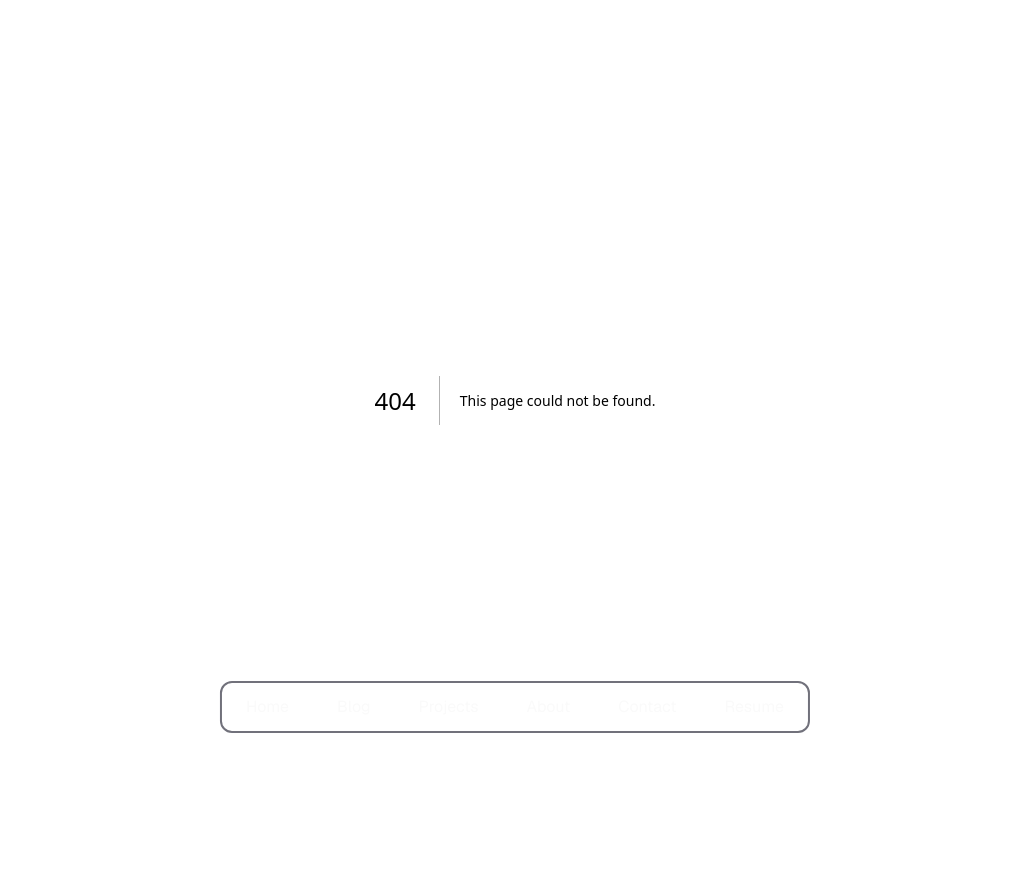
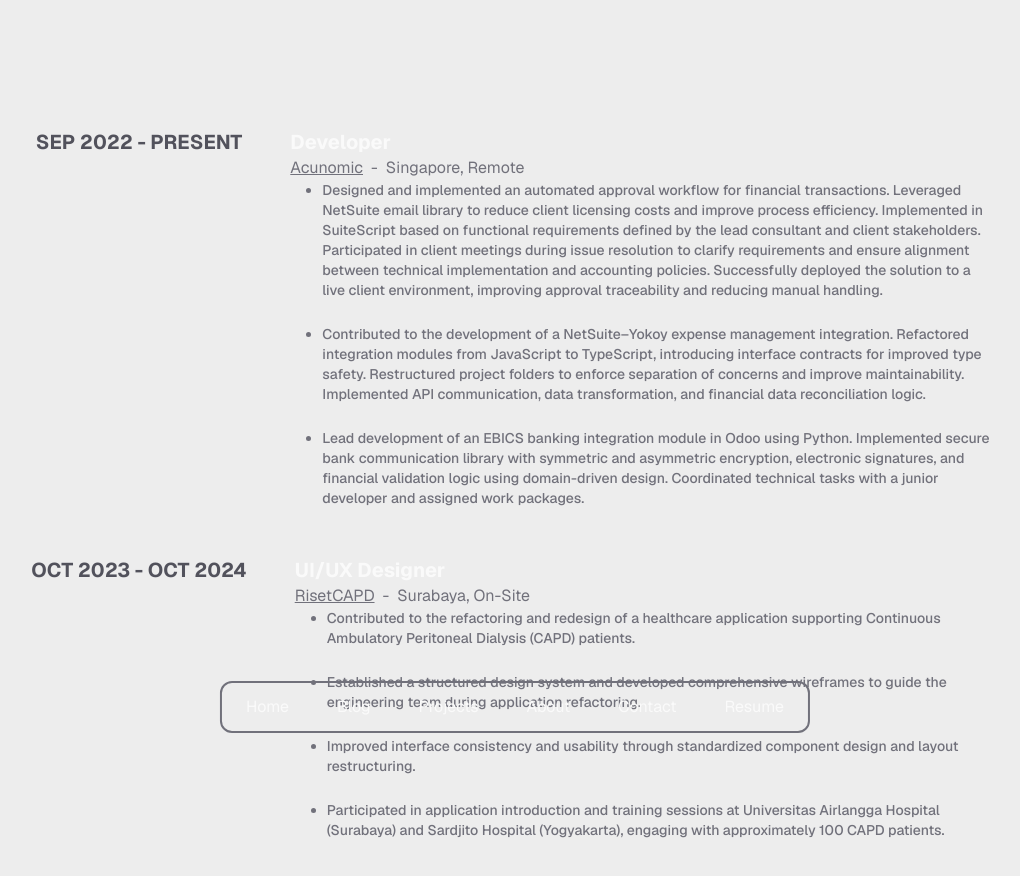
Before and after one commit to nflpurnama/naufal-portfolio, a Next.js app: page /about in a window 1280 px wide. Before the commit this address had no page. Shown: the top 876 px of the page, without its empty margins (125-1145 px from the left). Before the commit the page ends 800 px from the top, so only its background shows below. Built offline with nearby package versions, Linux system fonts and the light colour scheme.

Commit message:
[NEW] create about me page

```diff
--- /dev/null
+++ b/src/app/(marketing)/about/page.tsx
@@ -0,0 +1,41 @@
+export default function About(){
+    return <main className="flex flex-col items-center min-h-screen max-w-9xl py-32 gap-12">
+        <div className="flex text-zinc-500 gap-12">
+            <h1 className="text-zinc-600 text-xl font-bold">SEP 2022 - PRESENT</h1>
+            <div className="flex flex-col">
+                <div className="flex flex-col">
+                    <h2 className="text-zinc-50 text-xl font-bold">Developer</h2>
+                    <span className="flex gap-2">
+                        <a href="www.acunomic.com" className="underline">Acunomic</a> - <p>Singapore, Remote</p>
+                    </span>
+                </div>
+                <div className="pl-8">
+                    <ul className="flex flex-col gap-6 text-sm max-w-2xl list-disc font-medium">
+                        <li>Designed and implemented an automated approval workflow for financial transactions. Leveraged NetSuite email library to reduce client licensing costs and improve process efficiency. Implemented in SuiteScript based on functional requirements defined by the lead consultant and client stakeholders. Participated in client meetings during issue resolution to clarify requirements and ensure alignment between technical implementation and accounting policies. Successfully deployed the solution to a live client environment, improving approval traceability and reducing manual handling.</li>
+                        <li>Contributed to the development of a NetSuite–Yokoy expense management integration. Refactored integration modules from JavaScript to TypeScript, introducing interface contracts for improved type safety. Restructured project folders to enforce separation of concerns and improve maintainability. Implemented API communication, data transformation, and financial data reconciliation logic.</li>
+                        <li>Lead development of an EBICS banking integration module in Odoo using Python. Implemented secure bank communication library with symmetric and asymmetric encryption, electronic signatures, and financial validation logic using domain-driven design. Coordinated technical tasks with a junior developer and assigned work packages.</li>
+                    </ul>
+                </div>
+            </div>
+        </div>
+        <div className="flex text-zinc-500 gap-12">
+            <h1 className="text-zinc-600 text-xl font-bold">OCT 2023 - OCT 2024</h1>
+            <div className="flex flex-col">
+                <div className="flex flex-col">
+                    <h2 className="text-zinc-50 text-xl font-bold">UI/UX Designer</h2>
+                    <span className="flex gap-2">
+                        <a href="www.acunomic.com" className="underline">RisetCAPD</a> - <p>Surabaya, On-Site</p>
+                    </span>
+                </div>
+                <div className="pl-8">
+                    <ul className="flex flex-col gap-6 text-sm max-w-2xl list-disc font-medium">
+                        <li>Contributed to the refactoring and redesign of a healthcare application supporting Continuous Ambulatory Peritoneal Dialysis (CAPD) patients.</li>
+                        <li>Established a structured design system and developed comprehensive wireframes to guide the engineering team during application refactoring.</li>
+                        <li>Improved interface consistency and usability through standardized component design and layout restructuring.</li>
+                        <li>Participated in application introduction and training sessions at Universitas Airlangga Hospital (Surabaya) and Sardjito Hospital (Yogyakarta), engaging with approximately 100 CAPD patients.</li>
+                    </ul>
+                </div>
+            </div>
+        </div>
+    </main>
+}
```
